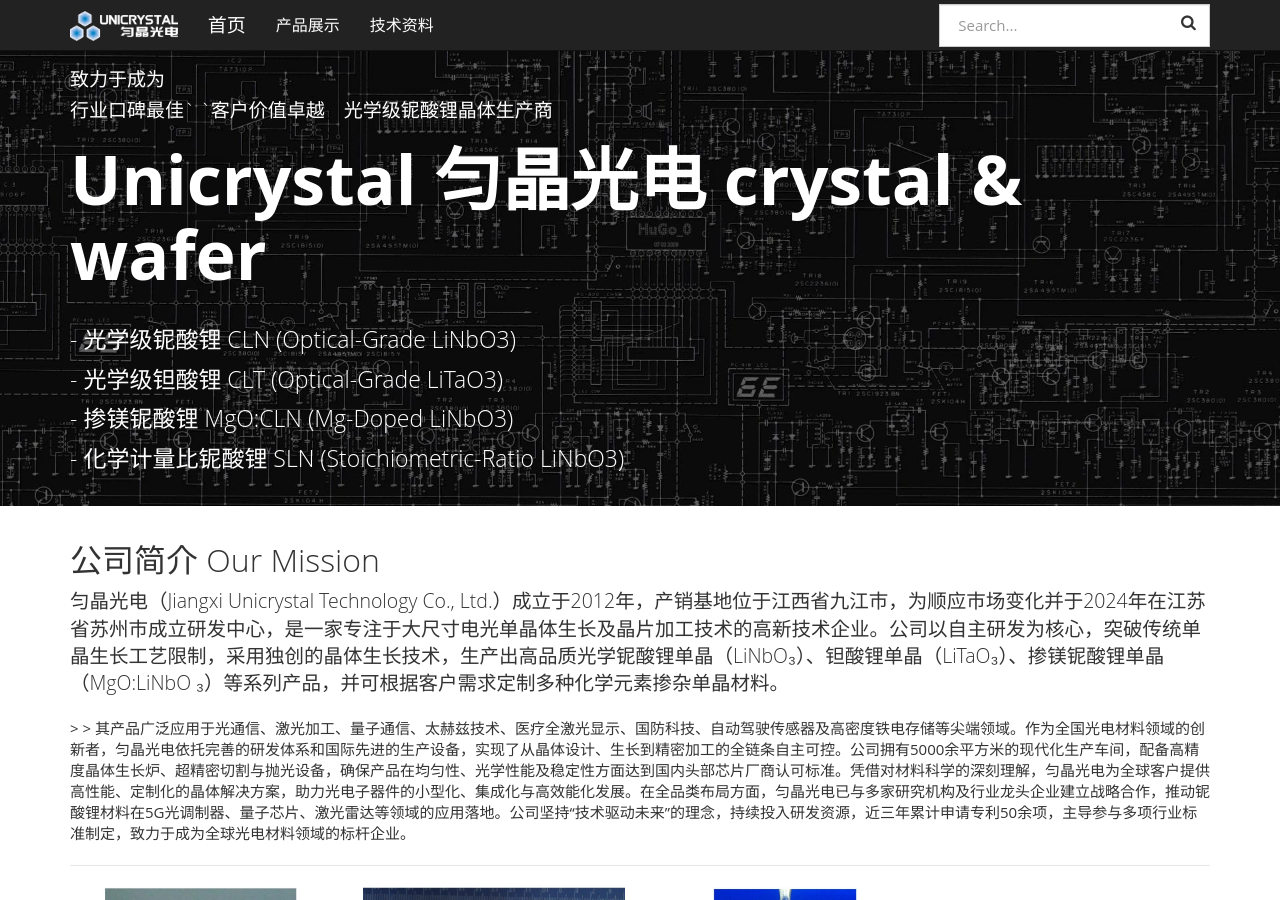
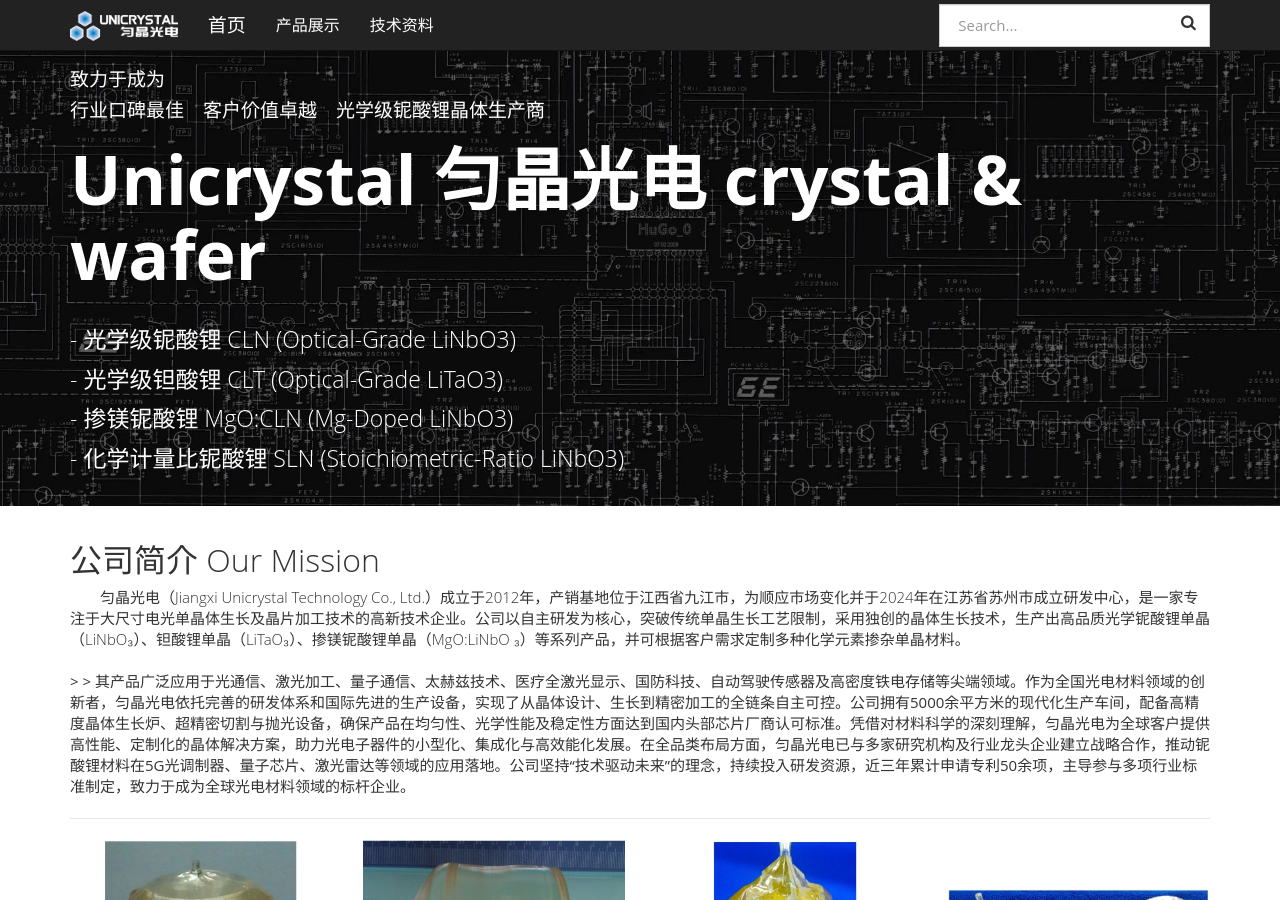
Before and after one commit to UnicrystalCN/UnicrystalCN.github.io, a Jekyll site: the page built from index.html, in a window 1280 px wide and 900 px high. Built offline with Jekyll 4.4.1, drawn with Linux system fonts in a browser that asks for light colours.

Commit message:
Update index.html

```diff
--- a/index.html
+++ b/index.html
@@ -6,7 +6,7 @@
     <div class="container">
 
         <h4>致力于成为</h4>
-                 <h4>行业口碑最佳` `客户价值卓越&emsp;光学级铌酸锂晶体生产商</h4>
+                 <h4>行业口碑最佳&emsp;客户价值卓越&emsp;光学级铌酸锂晶体生产商</h4>
         <h1><strong>Unicrystal 匀晶光电 crystal & wafer</strong></h1>
 
         <br>
@@ -20,7 +20,7 @@
 <div class="container">
     <div>
         <h2 class="header-light regular-pad">公司简介 Our Mission</h2>
-            <p style="font-size:130%;" class="lead">匀晶光电（Jiangxi Unicrystal Technology Co., Ltd.）成立于2012年，产销基地位于江西省九江市，为顺应市场变化并于2024年在江苏省苏州市成立研发中心，是一家专注于大尺寸电光单晶体生长及晶片加工技术的高新技术企业。公司以自主研发为核心，突破传统单晶生长工艺限制，采用独创的晶体生长技术，生产出高品质光学铌酸锂单晶（LiNbO₃）、钽酸锂单晶（LiTaO₃）、掺镁铌酸锂单晶（MgO:LiNbO ₃）等系列产品，并可根据客户需求定制多种化学元素掺杂单晶材料。</p>
+            <p style="font-size:100%;" class="lead">&emsp;&emsp;匀晶光电（Jiangxi Unicrystal Technology Co., Ltd.）成立于2012年，产销基地位于江西省九江市，为顺应市场变化并于2024年在江苏省苏州市成立研发中心，是一家专注于大尺寸电光单晶体生长及晶片加工技术的高新技术企业。公司以自主研发为核心，突破传统单晶生长工艺限制，采用独创的晶体生长技术，生产出高品质光学铌酸锂单晶（LiNbO₃）、钽酸锂单晶（LiTaO₃）、掺镁铌酸锂单晶（MgO:LiNbO ₃）等系列产品，并可根据客户需求定制多种化学元素掺杂单晶材料。</p>
             >
             > 其产品广泛应用于光通信、激光加工、量子通信、太赫兹技术、医疗全激光显示、国防科技、自动驾驶传感器及高密度铁电存储等尖端领域。作为全国光电材料领域的创新者，匀晶光电依托完善的研发体系和国际先进的生产设备，实现了从晶体设计、生长到精密加工的全链条自主可控。公司拥有5000余平方米的现代化生产车间，配备高精度晶体生长炉、超精密切割与抛光设备，确保产品在均匀性、光学性能及稳定性方面达到国内头部芯片厂商认可标准。凭借对材料科学的深刻理解，匀晶光电为全球客户提供高性能、定制化的晶体解决方案，助力光电子器件的小型化、集成化与高效能化发展。在全品类布局方面，匀晶光电已与多家研究机构及行业龙头企业建立战略合作，推动铌酸锂材料在5G光调制器、量子芯片、激光雷达等领域的应用落地。公司坚持“技术驱动未来”的理念，持续投入研发资源，近三年累计申请专利50余项，主导参与多项行业标准制定，致力于成为全球光电材料领域的标杆企业。
     </div>
```
